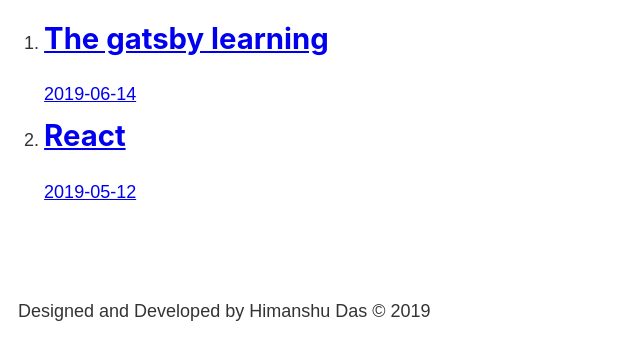
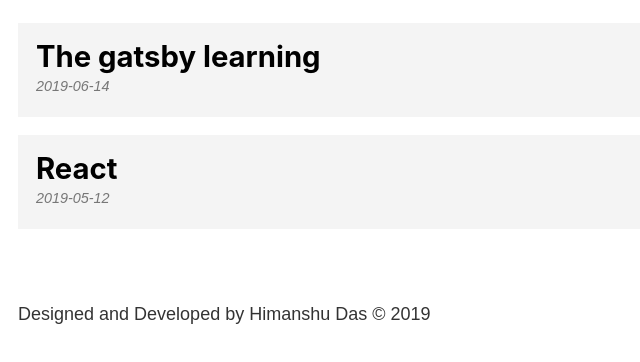
Before and after one commit to hi-manshu-kumar/portfolio, a Gatsby site: page /blog in a window 1280 px wide. Shown: the part 432-794 px from the top of the page, without its empty margins (0-640 px from the left). Built offline with nearby package versions, Linux system fonts and the light colour scheme; Gatsby itself is replaced by a stand-in of ours.

Commit message:
--update: added blog with contetfull

```diff
--- a/gatsby-config.js
+++ b/gatsby-config.js
@@ -11,6 +11,13 @@
     author: 'Himanshu Das'
   },
   plugins: [
+    {
+      resolve: 'gatsby-source-contentful',
+      options: {
+        spaceId: process.env.CONTENTFUL_SPACE_ID,
+        accessToken: process.env.CONTENTFUL_ACCESS_TOKEN
+      }
+    },
     'gatsby-plugin-sass',
     {
       resolve: 'gatsby-source-filesystem',
--- a/package.json
+++ b/package.json
@@ -18,6 +18,7 @@
     "gatsby-plugin-sharp": "^2.1.5",
     "gatsby-remark-images": "^3.0.15",
     "gatsby-remark-relative-images": "^0.2.2",
+    "gatsby-source-contentful": "^2.0.71",
     "gatsby-source-filesystem": "^2.0.39",
     "gatsby-transformer-remark": "^2.3.12",
     "node-sass": "^4.12.0",
--- a/src/pages/blog.js
+++ b/src/pages/blog.js
@@ -2,6 +2,7 @@
 import {Link, graphql, useStaticQuery} from 'gatsby';
 
 import Layout from '../components/layout';
+import blogStyles from './blog.module.scss'
 
 const blog = () => {
     const data = useStaticQuery(graphql`
@@ -24,10 +25,10 @@
     return (
         <Layout>
             <h1>Blog</h1>
-            <ol>
+            <ol className={blogStyles.posts}>
                 {data.allMarkdownRemark.edges.map(edge => {
                     return (
-                        <li>
+                        <li className={blogStyles.post}>
                             <Link to={`/blog/${edge.node.fields.slug }`}>
                                 <h2>{edge.node.frontmatter.title}</h2>
                                 <p>{edge.node.frontmatter.date}</p>
--- /dev/null
+++ b/src/pages/blog.module.scss
@@ -0,0 +1,30 @@
+.posts {
+    list-style-type: none;
+    margin: 0;
+}
+
+.post{
+    margin: 1rem 0;
+
+    a{
+        background: #f4f4f4;
+        color: #000;
+        display: block;
+        padding: 1rem;
+        text-decoration: none;
+    }
+
+    a:hover{
+        background: #e4e4e4;
+    }
+
+    h2{
+        margin-bottom: 0;
+    }
+
+    p{
+        color: #777777;
+        font-size: .8rem;
+        font-style: italic;
+    }
+}
```
Also changed, not shown: 2 other files.
